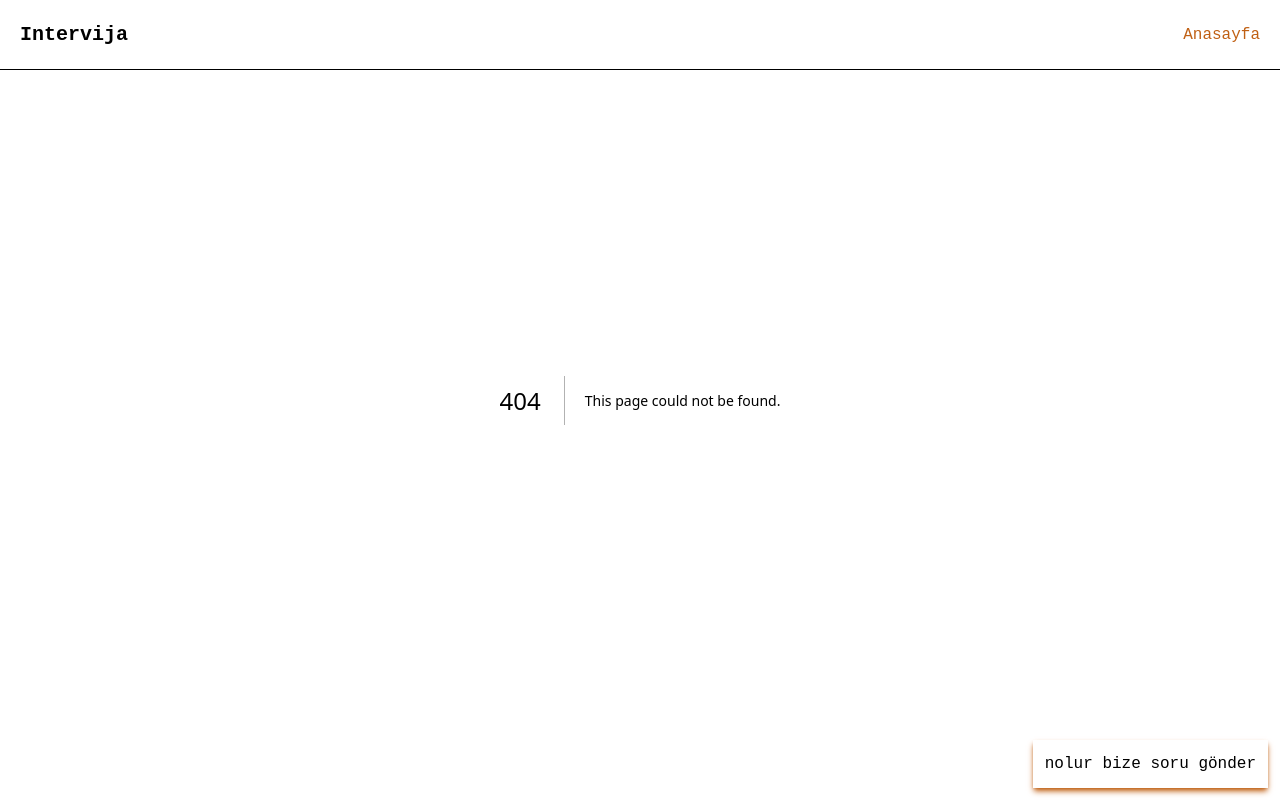
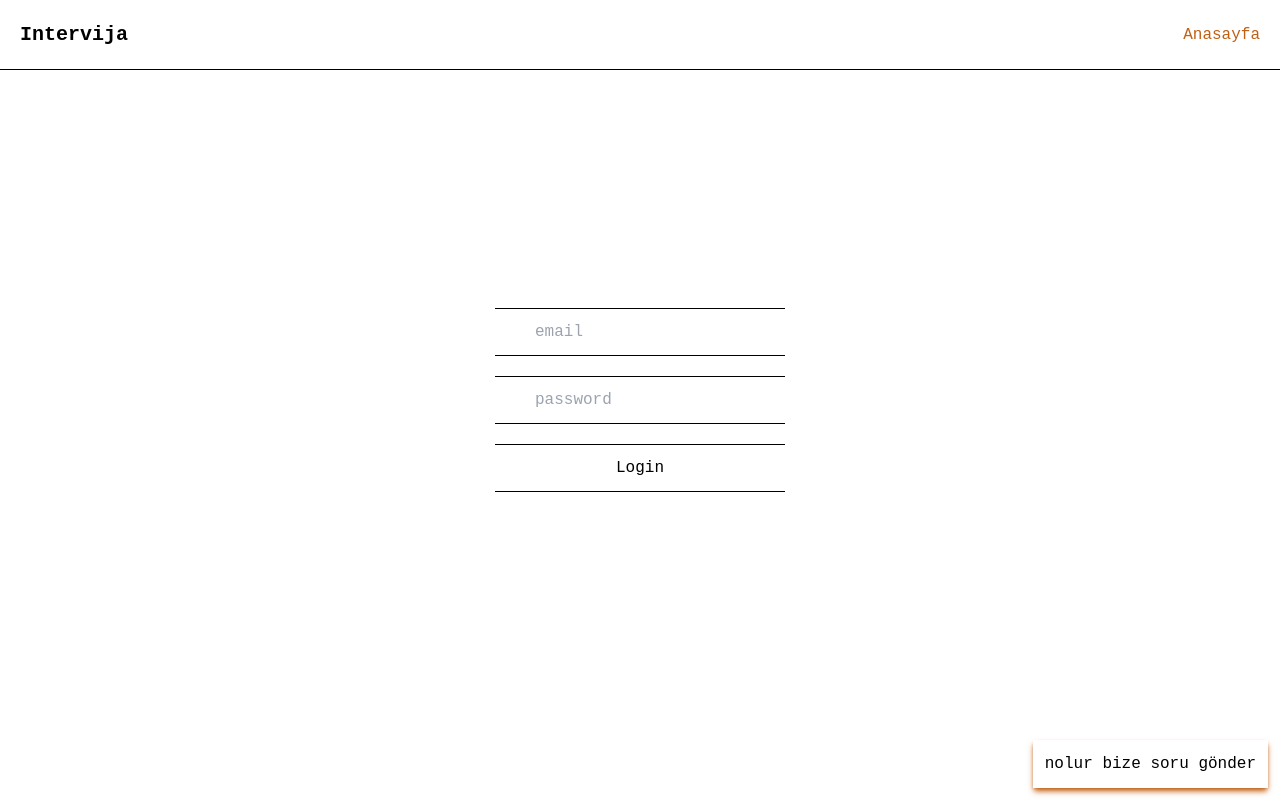
Before and after one commit to neslihanatasever/interviewApp, a Next.js app: page /login in a window 1280 px wide. Before the commit this address had no page. Built offline with nearby package versions, Linux system fonts and the light colour scheme.

Commit message:
[#4]page: firebase auth login page design

```diff
--- /dev/null
+++ b/app/firebase.tsx
@@ -0,0 +1,16 @@
+import { initializeApp } from "firebase/app";
+import { getAnalytics } from "firebase/analytics";
+
+const firebaseConfig = {
+  apiKey: process.env.INTERVIJA_FIREBASE_KEY,
+  authDomain: "interviewapp-3f8d9.firebaseapp.com",
+  databaseURL: "https://interviewapp-3f8d9-default-rtdb.firebaseio.com",
+  projectId: "interviewapp-3f8d9",
+  storageBucket: "interviewapp-3f8d9.appspot.com",
+  messagingSenderId: "809424307236",
+  appId: "1:809424307236:web:7090ebb58536ab0aa184b1",
+  measurementId: "G-C0M9G87L2L"
+};
+
+const app = initializeApp(firebaseConfig);
+const analytics = getAnalytics(app);
--- /dev/null
+++ b/app/login/page.tsx
@@ -0,0 +1,17 @@
+export default function LoginPage() {
+    return (
+        <main className="mx-auto container w-full h-[100vh] flex flex-col justify-center items-center text-center gap-9">
+            <div className="login ">
+                <form className=" flex flex-col gap-5 ">
+                    <input className="border-b border-t h-12 flex items-center justify-center px-10" type="email" placeholder="email" />
+                    <input className="border-b border-t h-12 flex items-center justify-center px-10" type="password" placeholder="password" />
+                    <button className="border-b border-t h-12 flex items-center justify-center px-10" type="submit">
+                    <span className="transition-all ease-out hover:-translate-y-1">Login</span>
+
+                    </button>
+                </form>
+            </div>
+        </main>
+
+    )
+}
--- a/package.json
+++ b/package.json
@@ -11,7 +11,7 @@
   "dependencies": {
     "@radix-ui/themes": "^3.0.0",
     "axios": "^1.6.8",
-    "firebase": "^10.9.0",
+    "firebase": "^10.11.1",
     "next": "14.1.3",
     "react": "^18",
     "react-countdown-circle-timer": "^3.2.1",
```
Also changed, not shown: 2 other files (tests, documents, lock files or other folders).
